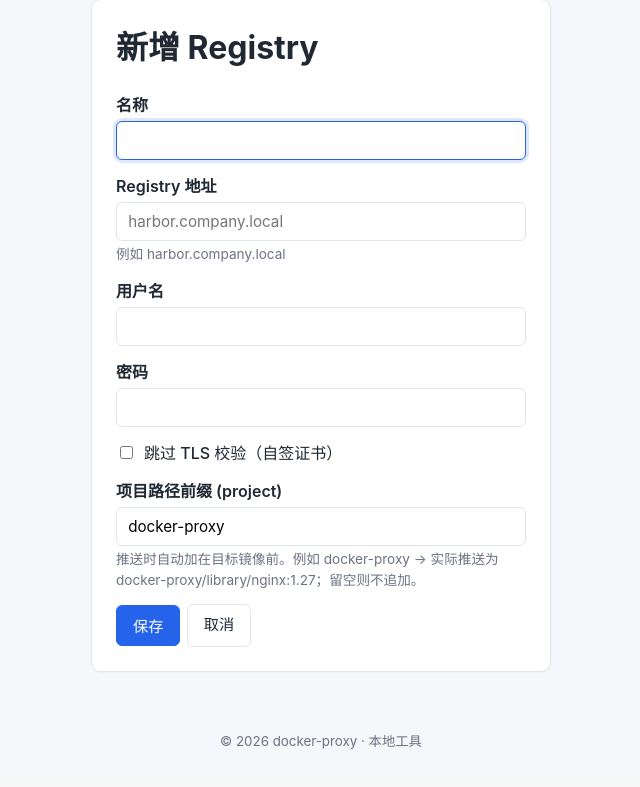
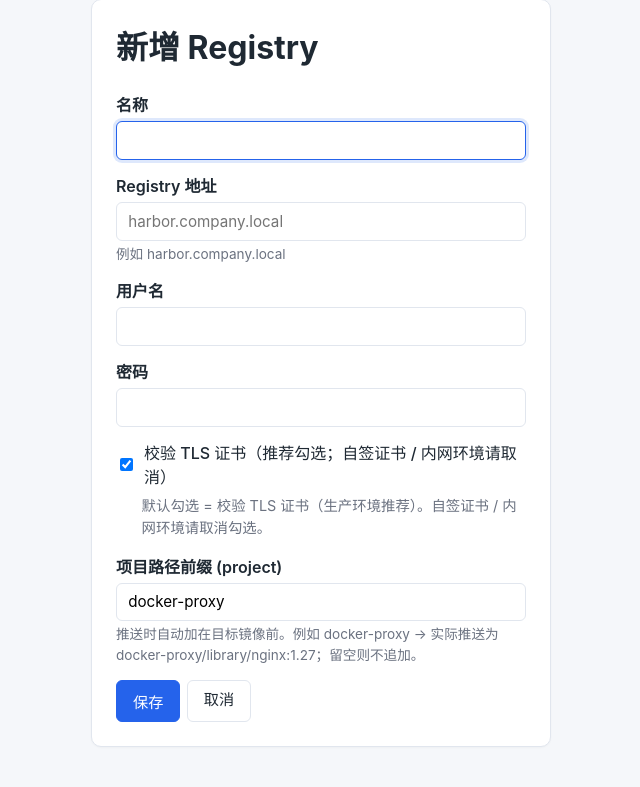
Before and after one commit to conkayyan/docker-proxy, a Flask app: page /registries/new in a window 1280 px wide. Shown: the part 74-861 px from the top of the page, without its empty margins (319-959 px from the left). Before the commit the page ends 823 px from the top, so only its background shows below. Run offline with Flask 3, Linux system fonts and the light colour scheme; the visitor is signed in with stand-in values (Sample User, id 1).

Commit message:
refactor: invert TLS field semantics (verify_tls, default True)
将原来的 opt-out insecure 字段（默认 False）翻转为 opt-in
verify_tls 字段（默认 True）。勾选 = 校验 TLS = 安全默认。

- Registry 模型：insecure 列 → verify_tls 列（default True）
- RegistryForm：insecure 字段 → verify_tls 字段（default True，
  label「校验 TLS 证书（推荐勾选；自签证书 / 内网环境请取消）」）
- _build_command: if not verify_tls: 加 --dest-tls-verify=false
- _tls_flag: verify_tls=True 不加 flag；False 加 --tls-verify=false
- list_registry_catalog: scheme='https' if verify_tls else 'http'，
  verify=registry.verify_tls
- list_repo_tags / delete_image: *_tls_flag(registry.verify_tls)
- registries_create / edit: 读写 verify_tls
- 列表徽章、仪表盘下拉、catalog 头部标签同步切换

SQLite 迁移（手工跑过）：
  ALTER TABLE registries ADD COLUMN verify_tls BOOLEAN NOT NULL DEFAULT 1;
  UPDATE registries SET verify_tls = CASE WHEN insecure=1 THEN 0 ELSE 1 END;
  ALTER TABLE registries DROP COLUMN insecure;

```diff
--- a/app.py
+++ b/app.py
@@ -113,7 +113,8 @@ class Registry(db.Model):
     url = db.Column(db.String(200), nullable=False)  # e.g. harbor.company.local
     username = db.Column(db.String(80), nullable=False)
     password_enc = db.Column(db.String(1024), nullable=False)
-    insecure = db.Column(db.Boolean, default=False, nullable=False)
+    # 校验 TLS 证书：默认 True。仅在自签证书 / 内网环境才置 False。
+    verify_tls = db.Column(db.Boolean, default=True, nullable=False)
     # 推送到该 Registry 时，自动追加到目标镜像路径前的 project 前缀。
     # 例如 project="docker-proxy"，目标镜像 library/nginx:1.27 → docker-proxy/library/nginx:1.27。
     # 留空则不追加。建表时由 DEFAULT_PROJECT 提供初始值。
@@ -183,7 +184,11 @@ class RegistryForm(FlaskForm):
     username = StringField("用户名", validators=[DataRequired(), Length(1, 80)])
     # 编辑模式下留空 = 不修改密码（路由层判断）。新建模式下必填（路由层校验）。
     password = PasswordField("密码", validators=[Optional(), Length(max=1024)])
-    insecure = BooleanField("跳过 TLS 校验（自签证书）")
+    # 校验 TLS 证书：默认勾选 = 安全默认；自签证书 / 内网环境可取消勾选。
+    verify_tls = BooleanField(
+        "校验 TLS 证书（推荐勾选；自签证书 / 内网环境请取消）",
+        default=True,
+    )
     project = StringField(
         "项目路径前缀",
         validators=[Length(0, 120)],
@@ -237,7 +242,7 @@ def _build_command(task: CopyTask) -> list[str]:
     cmd: list[str] = ["skopeo", "copy"]
     if task.multi_arch:
         cmd.append("--multi-arch=all")
-    if task.registry.insecure:
+    if not task.registry.verify_tls:
         cmd.append("--dest-tls-verify=false")
     cmd.append(f"docker://{task.source_image}")
     cmd.append(f"docker://{task.registry.url}/{_project_dest(task.dest_image, task.registry.project)}")
@@ -270,13 +275,14 @@ def _skopeo_or_raise() -> None:
         raise RuntimeError("skopeo 命令未找到。请先安装：brew install skopeo")
 
 
-def _tls_flag(insecure: bool) -> list[str]:
-    return ["--tls-verify=false"] if insecure else []
+def _tls_flag(verify_tls: bool) -> list[str]:
+    """不校验 TLS 时追加 --tls-verify=false。校验时返回空（skopeo 默认即 verify）。"""
+    return [] if verify_tls else ["--tls-verify=false"]
 
 
 def list_registry_catalog(registry: Registry) -> list[str]:
     """读取 v2 Registry 的全量 repo 列表（HTTP `/v2/_catalog`，含分页）。"""
-    scheme = "http" if registry.insecure else "https"
+    scheme = "https" if registry.verify_tls else "http"
     base = f"{scheme}://{registry.url}/v2/_catalog"
     auth = HTTPBasicAuth(registry.username, registry.get_password())
     repos: list[str] = []
@@ -287,7 +293,7 @@ def list_registry_catalog(registry: Registry) -> list[str]:
         resp = requests.get(
             url,
             auth=auth,
-            verify=not registry.insecure,
+            verify=registry.verify_tls,
             timeout=30,
         )
         if resp.status_code == 404:
@@ -323,7 +329,7 @@ def list_repo_tags(registry: Registry, repo: str) -> list[str]:
     _skopeo_or_raise()
     cmd = [
         "skopeo",
-        *_tls_flag(registry.insecure),
+        *_tls_flag(registry.verify_tls),
         "--creds",
         f"{registry.username}:{registry.get_password()}",
         "list-tags",
@@ -346,7 +352,7 @@ def delete_image(registry: Registry, repo: str, tag: str) -> tuple[bool, str]:
     target = f"docker://{registry.url}/{repo}:{tag}"
     cmd = [
         "skopeo",
-        *_tls_flag(registry.insecure),
+        *_tls_flag(registry.verify_tls),
         "--creds",
         f"{registry.username}:{registry.get_password()}",
         "delete",
@@ -538,7 +544,7 @@ def registries_create():
             name=form.name.data.strip(),
             url=form.url.data.strip().replace("https://", "").replace("http://", "").rstrip("/"),
             username=form.username.data.strip(),
-            insecure=form.insecure.data,
+            verify_tls=form.verify_tls.data,
             project=(form.project.data or "").strip().strip("/"),
         )
         reg.set_password(form.password.data)
@@ -561,7 +567,7 @@ def registries_edit(rid: int):
         form.name.data = reg.name
         form.url.data = reg.url
         form.username.data = reg.username
-        form.insecure.data = reg.insecure
+        form.verify_tls.data = reg.verify_tls
         form.project.data = reg.project
         form.password.data = ""  # never echoed back
     if form.validate_on_submit():
@@ -573,7 +579,7 @@ def registries_edit(rid: int):
             .rstrip("/")
         )
         reg.username = form.username.data.strip()
-        reg.insecure = form.insecure.data
+        reg.verify_tls = form.verify_tls.data
         reg.project = (form.project.data or "").strip().strip("/")
         if form.password.data:
             reg.set_password(form.password.data)
--- a/templates/catalog.html
+++ b/templates/catalog.html
@@ -5,7 +5,7 @@
   <div class="card-head">
     <div>
       <h1 style="margin-bottom:.25rem;">{{ registry.name }}</h1>
-      <div class="mono hint">{{ registry.url }} · {{ registry.username }} {% if registry.insecure %}<span class="badge badge-pending">insecure</span>{% endif %}</div>
+      <div class="mono hint">{{ registry.url }} · {{ registry.username }} {% if not registry.verify_tls %}<span class="badge badge-failed">⚠ 跳过 TLS</span>{% endif %}</div>
     </div>
     <div class="row-actions">
       <a class="btn" href="{{ url_for('registries_list') }}">返回</a>
--- a/templates/dashboard.html
+++ b/templates/dashboard.html
@@ -21,7 +21,7 @@
       <span>目标 Registry</span>
       <select name="registry_id" required>
         {% for r in registries %}
-          <option value="{{ r.id }}">{{ r.name }} — {{ r.url }}{% if r.project %} [project={{ r.project }}]{% endif %}{% if r.insecure %} (insecure){% endif %}</option>
+          <option value="{{ r.id }}">{{ r.name }} — {{ r.url }}{% if r.project %} [project={{ r.project }}]{% endif %}{% if not r.verify_tls %} (跳过 TLS){% endif %}</option>
         {% endfor %}
       </select>
     </label>
--- a/templates/registry_form.html
+++ b/templates/registry_form.html
@@ -23,9 +23,12 @@
       {{ form.password(autocomplete="new-password") }}
     </label>
     <label class="checkbox">
-      {{ form.insecure() }}
-      <span>{{ form.insecure.label.text }}</span>
+      {{ form.verify_tls() }}
+      <span>{{ form.verify_tls.label.text }}</span>
     </label>
+    <small class="hint" style="display:block; margin:-0.5rem 0 1rem 1.6rem;">
+      默认勾选 = 校验 TLS 证书（生产环境推荐）。自签证书 / 内网环境请取消勾选。
+    </small>
     <label>
       <span>项目路径前缀 (project)</span>
       {{ form.project(placeholder="docker-proxy") }}
```
Also changed, not shown: templates/registries.html (+8 -2 lines).
